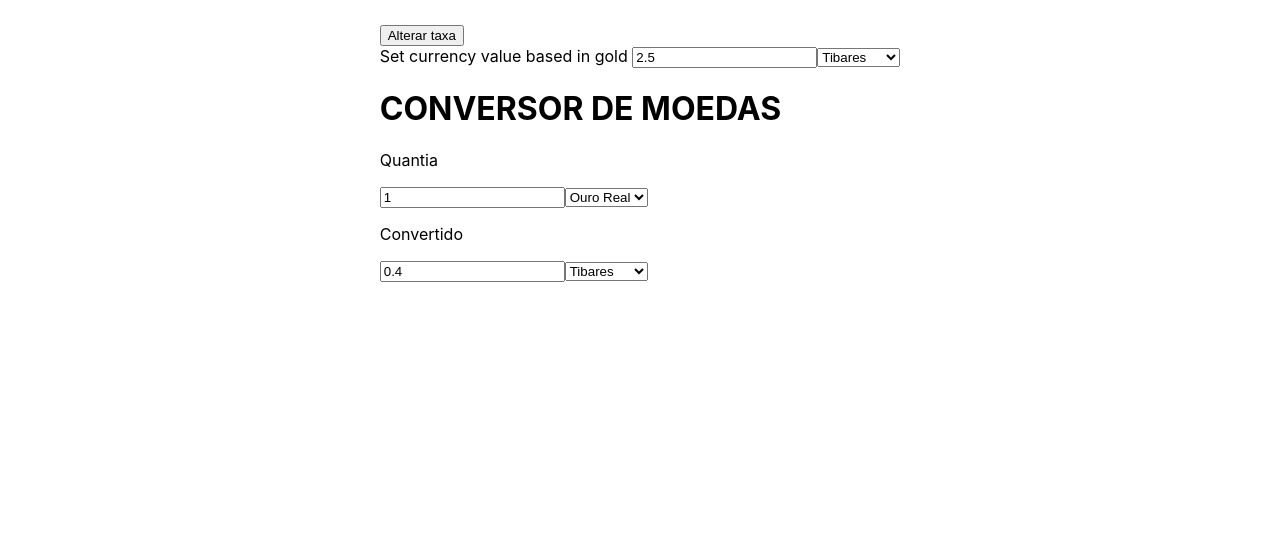
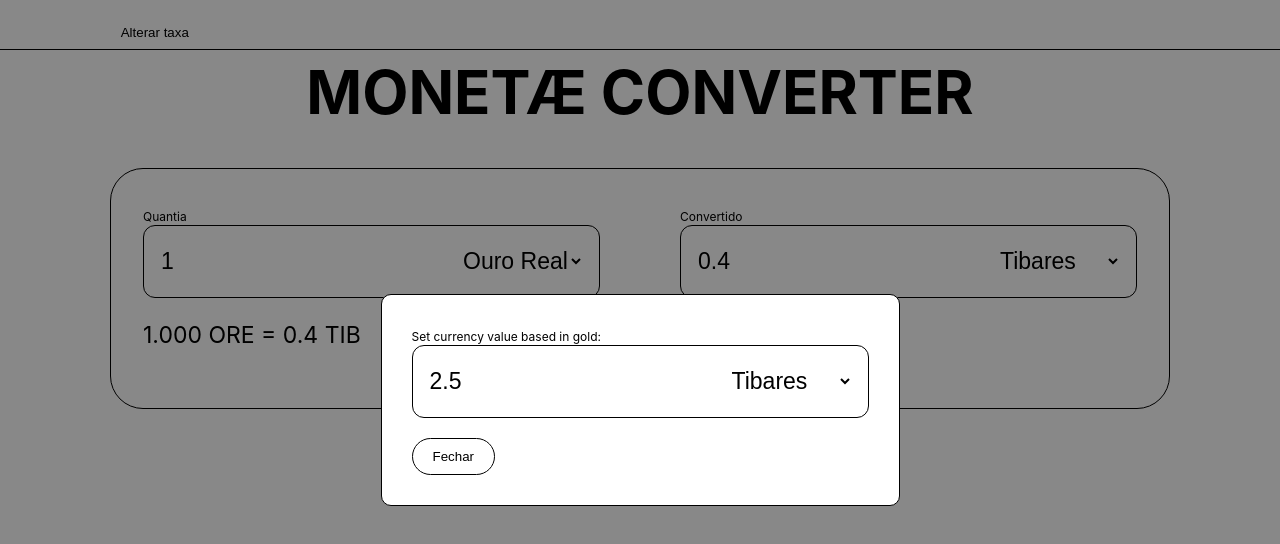
Before and after one commit to ElMigu17/casa-de-cambio, an Angular app in the folder front/: page / in a window 1280 px wide. Both pictures are taken after a click on the button "Alterar taxa". Shown: the top 544 px of the page. Built offline with nearby package versions, Linux system fonts and the light colour scheme.

Commit message:
basic style

```diff
--- a/front/src/app/converter/converter.component.html
+++ b/front/src/app/converter/converter.component.html
@@ -1,24 +1,37 @@
 <div>
-  <div class="content">
-    <button>Alterar taxa</button>
+  <div class="navbar">
+    <div class="main-navbar">
+      <button (click)="showModel = !showModel">Alterar taxa</button>
+    </div>
   </div>
 
-  <div>
-    <label> Set currency value based in gold </label>
-    <input (change)="set()" [(ngModel)]="inputs.set" />
+  <div class="backgroundModal" *ngIf="showModel">
+    <div class="modal">
+      <label for="set"> Set currency value based in gold: </label><br />
+
+      <div class="converter">
+        <input name="set" (change)="set()" [(ngModel)]="inputs.set" />
         <select id="setter" [(ngModel)]="currentChoices.set">
           @for (item of selectOption; track item.name) {
           <option value="{{ item.value }}">{{ item.name }}</option>
           }
         </select>
       </div>
-  <h1>CONVERSOR DE MOEDAS</h1>
+      <br />
+      <button (click)="showModel = !showModel">Fechar</button>
+    </div>
+    <button class="background-button" (click)="showModel = !showModel"></button>
+  </div>
+  <div class="main-content">
+    <h1>monetæ converter</h1>
 
-  <div>
+    <div class="all-converters">
+      <div class="converters">
         <div class="input-converter">
-      <p>Quantia</p>
+          <label for="qtd">Quantia</label>
           <div class="converter">
             <input
+              name="qtd"
               (change)="convert(inputFieldEnum.QTD)"
               [(ngModel)]="inputs.qtd"
             />
@@ -35,9 +48,10 @@
         </div>
 
         <div class="input-converter">
-      <p>Convertido</p>
+          <label for="converted">Convertido</label>
           <div class="converter">
             <input
+              name="converted"
               (change)="convert(inputFieldEnum.CON)"
               [(ngModel)]="inputs.converted"
             />
@@ -53,4 +67,17 @@
           </div>
         </div>
       </div>
+      <p>
+        1.000 {{ currentChoices.qtd }} =
+        {{
+          convertFormula(
+            1,
+            currencyGoldValue[this.currentChoices["qtd"]],
+            currencyGoldValue[this.currentChoices["converted"]]
+          )
+        }}
+        {{ currentChoices.converted }}
+      </p>
     </div>
+  </div>
+</div>
--- a/front/src/app/converter/converter.component.scss
+++ b/front/src/app/converter/converter.component.scss
@@ -1,10 +1,125 @@
-.select-borrow{
-    margin-bottom: 10px;
-    margin-left: 5px;
-    border-radius: 4px;
+.navbar {
+  border-bottom: 1px solid #000000;
+  position: fixed;
+  left: 0;
+  width: 100vw;
+  display: flex;
+  justify-content: center;
+  padding: 8px;
+
+  button {
+    background-color: transparent;
+    border: 0;
+    cursor: pointer;
+    &:hover {
+      text-decoration: underline;
+    }
+  }
+
+  .main-navbar {
+    max-width: 1200px;
+    width: 83.33vw;
+    display: flex;
+    justify-content: flex-start;
+    padding: 0 30px;
+  }
 }
 
-.check-delivered{
-    width: 30px;
-    margin-bottom: 0;
+.backgroundModal {
+  background-color: #00000077;
+  position: absolute;
+  left: 0;
+  top: 0;
+  height: 100vh;
+  width: 100vw;
+  display: flex;
+  justify-content: center;
+  align-items: center;
+  .background-button {
+    background-color: transparent;
+    border: 0;
+    position: absolute;
+    left: 0;
+    top: 0;
+    height: 100vh;
+    width: 100vw;
+    cursor: pointer;
+    z-index: 0;
+  }
 }
+
+.modal {
+  background-color: #ffffff;
+  border: 1px solid #000000;
+  padding: 30px;
+  border-radius: 10px;
+  z-index: 10;
+
+  label {
+    font-size: 12px;
+  }
+
+  button {
+    cursor: pointer;
+    background-color: transparent;
+    padding: 10px 20px;
+    border-radius: 20px;
+    border: 1px solid black;
+    &:hover {
+      background-color: black;
+      color: white;
+    }
+  }
+}
+.main-content {
+  display: flex;
+  flex-direction: column;
+  align-items: center;
+  h1 {
+    text-transform: uppercase;
+    font-size: 60px;
+  }
+}
+.converter {
+  padding: 21px 15px;
+  border: 1px solid black;
+  border-radius: 12px;
+  font-size: 23px;
+  input {
+    border: 0;
+    font-size: 23px;
+  }
+  select {
+    border: 0;
+    background-color: transparent;
+
+    font-size: 23px;
+  }
+}
+
+.all-converters {
+  border: 1px solid black;
+  border-radius: 33px;
+  padding: 36px 32px;
+  p {
+    font-size: 23px;
+  }
+  label {
+    font-size: 12px;
+  }
+}
+.converters {
+  display: flex;
+  gap: 80px;
+}
+
+.select-borrow {
+  margin-bottom: 10px;
+  margin-left: 5px;
+  border-radius: 4px;
+}
+
+.check-delivered {
+  width: 30px;
+  margin-bottom: 0;
+}
--- a/front/src/app/converter/converter.component.ts
+++ b/front/src/app/converter/converter.component.ts
@@ -34,6 +34,7 @@ export class Converter implements OnInit {
     qtd: 1,
     converted: 1,
   };
+  showModel: boolean = false;
 
   constructor() {}
 
@@ -54,6 +55,7 @@ export class Converter implements OnInit {
       if (event.target.id == InputField.QTD) {
         this.currentChoices.converted = this.lastChoices.qtd;
       } else {
+        console.log('aaaaaaaaaaa');
         this.currentChoices.qtd = this.lastChoices.converted;
       }
     }
@@ -66,6 +68,14 @@ export class Converter implements OnInit {
 
     const multiplier = this.currencyGoldValue[this.currentChoices[origin]];
     const divider = this.currencyGoldValue[this.currentChoices[target]];
-    this.inputs[target] = (this.inputs[origin] * multiplier) / divider;
+    this.inputs[target] = this.convertFormula(
+      this.inputs[origin],
+      multiplier,
+      divider
+    );
+  }
+
+  convertFormula(input: number, multiplier: number, divider: number) {
+    return (input * multiplier) / divider;
   }
 }
--- a/front/src/styles.scss
+++ b/front/src/styles.scss
@@ -1 +1,4 @@
 /* You can add global styles to this file, and also import other style files */
+body {
+  margin: 0;
+}
```
Lines whose indentation alone changed are shown as unchanged.
